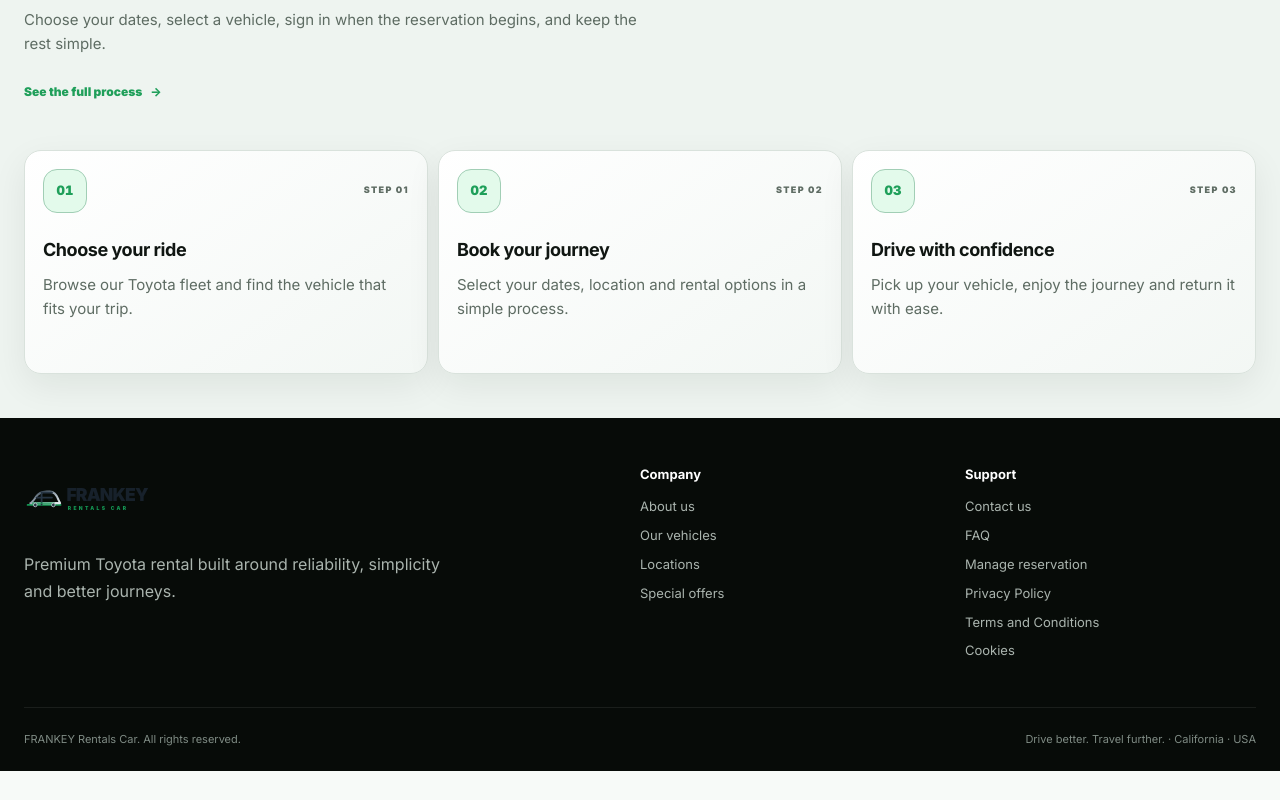
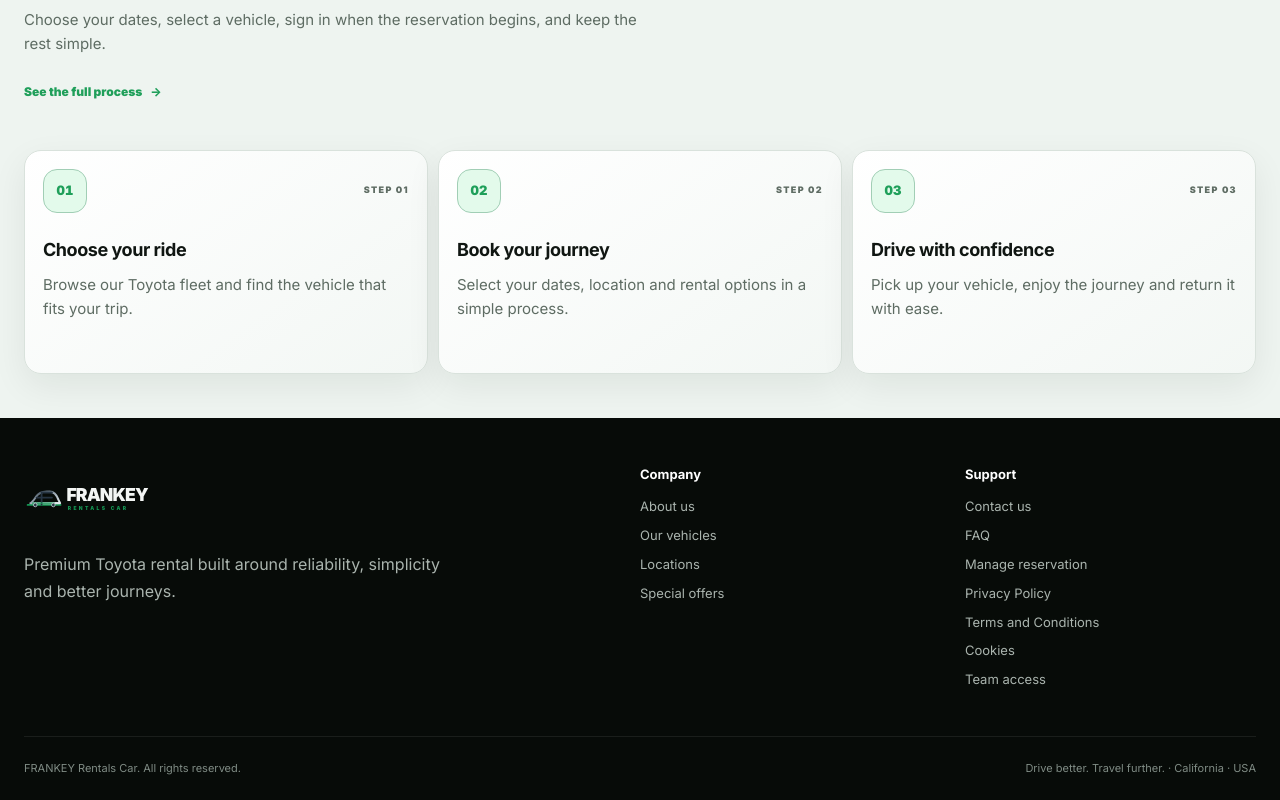
Before and after one commit to franyelmartinez618-cloud/EcoFusion-RentalCars2.0, a React (Vite) app in the folder frontend/: page / in a window 1280 px wide. Shown: the part 1442-2242 px from the top of the page. Before the commit the page ends 2213 px from the top, so only its background shows below. Built offline with nearby package versions, Linux system fonts and the light colour scheme; no server answers.

Commit message:
Add a separate team portal link and use the inverse footer wordmark

```diff
--- a/frontend/src/components/Footer/Footer.jsx
+++ b/frontend/src/components/Footer/Footer.jsx
@@ -3,14 +3,14 @@ import { Link } from "../../utils/router";
 import "./Footer.css";
 
 function Footer() {
-    const { translations: t } = useApp();
+    const { translations: t, language } = useApp();
 
     return (
         <footer className="footer">
             <div className="container footer__main">
                 <div className="footer__brand">
                     <Link to="/" className="footer__logo-link" aria-label="FRANKEY Rentals Car home">
-                        <img src="/frankey-rentals-logo.svg" alt="FRANKEY Rentals Car" className="footer__logo-image" />
+                        <img src="/frankey-rentals-logo-inverse.svg" alt="FRANKEY Rentals Car" className="footer__logo-image" />
                     </Link>
                     <p>{t.footer.description}</p>
                 </div>
@@ -31,6 +31,7 @@ function Footer() {
                     <Link to="/privacy">{t.footer.privacyPolicy}</Link>
                     <Link to="/terms">{t.footer.termsAndConditions}</Link>
                     <Link to="/cookies">Cookies</Link>
+                    <a href="https://frankey-rentals-admin.ecofusionrentalcars.workers.dev/" target="_blank" rel="noopener noreferrer">{language === "es" ? "Acceso del equipo" : "Team access"}</a>
                 </div>
             </div>
 
```
